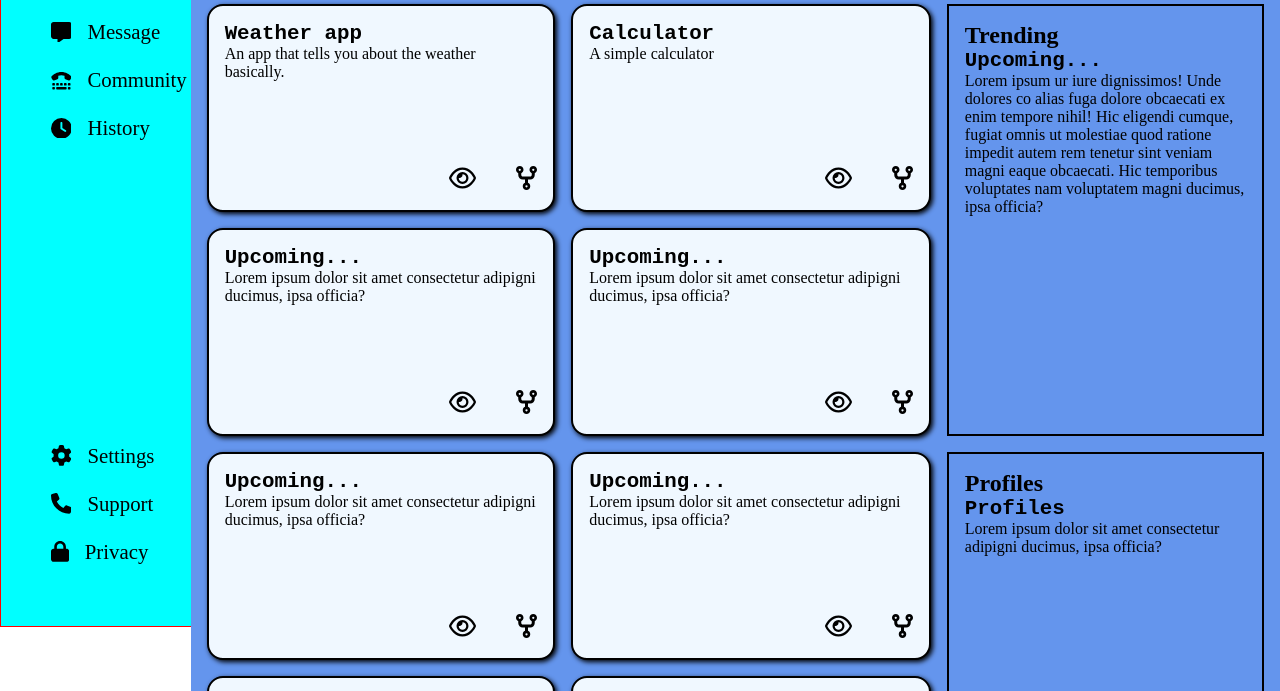
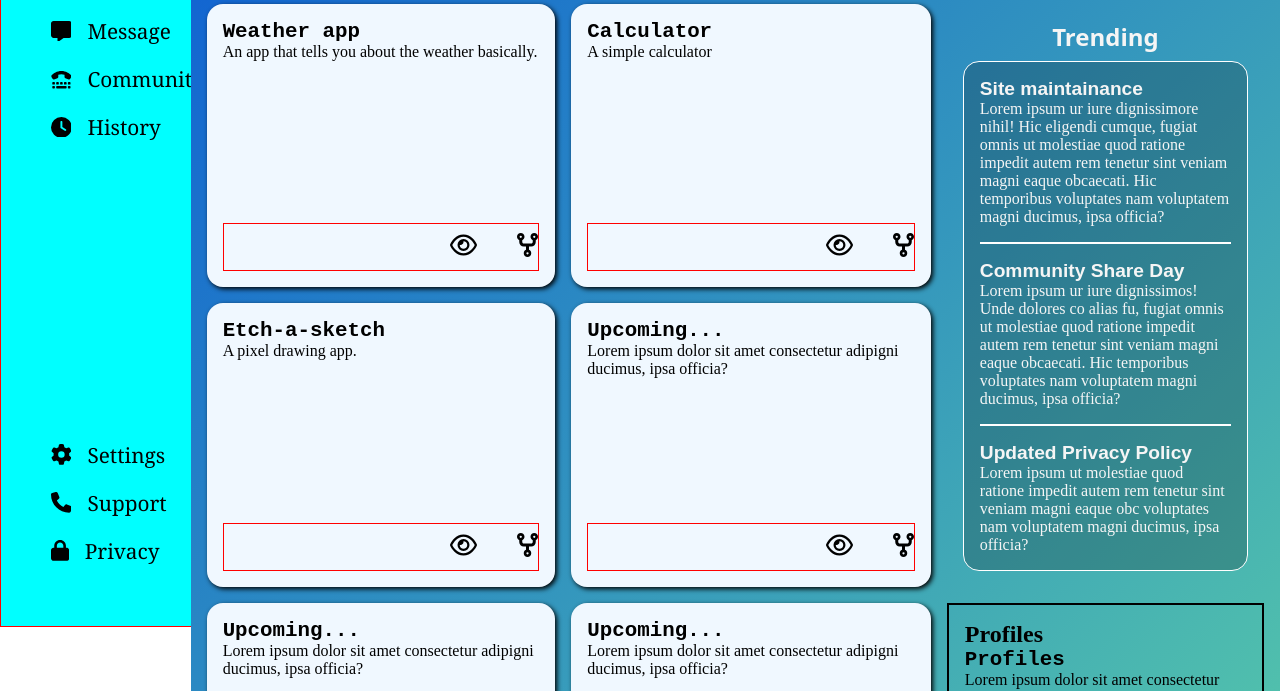
Before and after one commit to MrMadnessj/dashboard, a plain HTML site: page index.html in a window 1280 px wide. Shown: the part 173-864 px from the top of the page. Drawn offline with Linux system fonts and the light colour scheme.

Commit message:
added more styling

```diff
--- a/index.html
+++ b/index.html
@@ -122,15 +122,27 @@
                     <div>
                         <h2>Trending</h2>
                     </div>
-                    <div>
-                        <h4>Upcoming...</h4>
-                        <p>Lorem ipsum ur iure dignissimos! Unde dolores co alias fuga dolore obcaecati ex enim tempore nihil! Hic eligendi cumque, fugiat omnis ut molestiae quod ratione impedit autem rem tenetur sint veniam magni eaque obcaecati. Hic temporibus voluptates nam voluptatem magni ducimus, ipsa officia?</p>
+                    <div class="announcement">
+                        <div>
+                            <p class="a-title">Site maintainance</p>
+                            <p class="a">Lorem ipsum ur iure dignissimore nihil! Hic eligendi cumque, fugiat omnis ut molestiae quod ratione impedit autem rem tenetur sint veniam magni eaque obcaecati. Hic temporibus voluptates nam voluptatem magni ducimus, ipsa officia?</p>
+                        </div>
+                        <div class="line"></div>
+                        <div>
+                            <p class="a-title">Community Share Day</p>
+                            <p class="a">Lorem ipsum ur iure dignissimos! Unde dolores co alias fu, fugiat omnis ut molestiae quod ratione impedit autem rem tenetur sint veniam magni eaque obcaecati. Hic temporibus voluptates nam voluptatem magni ducimus, ipsa officia?</p>
+                        </div>
+                        <div class="line"></div>
+                        <div>
+                            <p class="a-title">Updated Privacy Policy</p>
+                            <p class="a">Lorem ipsum ut molestiae quod ratione impedit autem rem tenetur sint veniam magni eaque obc voluptates nam voluptatem magni ducimus, ipsa officia?</p>
+                        </div>
                     </div>
                 </div>
                 <div class="box box4">
                     <div>
-                        <h4>Upcoming...</h4>
-                        <p>Lorem ipsum dolor sit amet consectetur adipigni ducimus, ipsa officia?</p>
+                        <h4>Etch-a-sketch</h4>
+                        <p>A pixel drawing app.</p>
                     </div>
                     <div class="mini-btn">
                         <ul>
--- a/static/style.css
+++ b/static/style.css
@@ -32,6 +32,8 @@
 
 .body-panel{
     background-color: cornflowerblue;
+    background-image: linear-gradient(to bottom right, rgb(18, 101, 209), rgba(92, 216, 158, 0.904));
+
     padding: 1rem;
 
 }
@@ -41,6 +43,7 @@
     grid-column: 2 / 3;
 }
 
+
 /*dashboard*/
 .dash-container{
     display: flex;
@@ -48,7 +51,7 @@
     padding: 1rem;
     align-items: center;
     font-size: 1.5rem;
-    font-family: 'Franklin Gothic Medium', 'Arial Narrow', Arial, sans-serif;
+    font-family: 'Courier New', Courier, monospace;
 }
 
 .menu-list,
@@ -59,6 +62,7 @@
     grid-auto-rows: 3rem;
     padding: 1rem 1rem 2rem 1rem;
     margin-bottom:1rem ;
+    font-family:Georgia, 'Times New Roman', Times, serif;
 }
 
 .menu-list > li:hover{
@@ -180,7 +184,7 @@ li{
 
 .body-panel > div{
     padding: 1rem;
-    border: 2px solid black;
+
     min-height: 13rem;
 }
 
@@ -188,10 +192,20 @@ li{
 .box3{
     grid-column: 3 / 4;
     grid-row: 1 / 3;
+    color: whitesmoke;
 }
+
+.box3 > div > h2{
+    color: whitesmoke;
+    margin-bottom: 0.5rem;
+    text-align: center;
+    font-family:system-ui, -apple-system, BlinkMacSystemFont, 'Segoe UI', Roboto, Oxygen, Ubuntu, Cantarell, 'Open Sans', 'Helvetica Neue', sans-serif;
+}
+
 
 .box8{
     grid-row: span 2;
+    border: 2px solid black;
 }
 
 
@@ -214,9 +228,43 @@ h4{
     display: flex;
     justify-content: flex-end;
     align-items: center;
-
+    border: 1px solid red;
+    height: 3rem;
 }
 
-.body-panel > div {
 
+
+.a-title{
+    font-size: 1.2rem;
+    font-family: Arial, Helvetica, sans-serif;
+    font-weight: bold;
 }
+
+.announcement{
+    display: flex;
+    flex-direction: column;
+    gap: 1rem;
+    padding-top: 1rem;
+    padding: 1rem;
+    border: 1px solid white;
+    border-radius: 1rem;
+    background-color: rgba(0, 0, 0, 0.212);
+}
+
+.line{
+    width: 100%;
+    height: 2px;
+    background-color: white;
+}
+
+svg:hover{
+    height: 1.7em;
+    cursor: pointer;
+}
+
+.svg:hover {
+    position: absolute;
+    top: 50%;
+    left: 50%;
+    transform: translate(-50%, -50%) scale(1.2);
+  }
```
